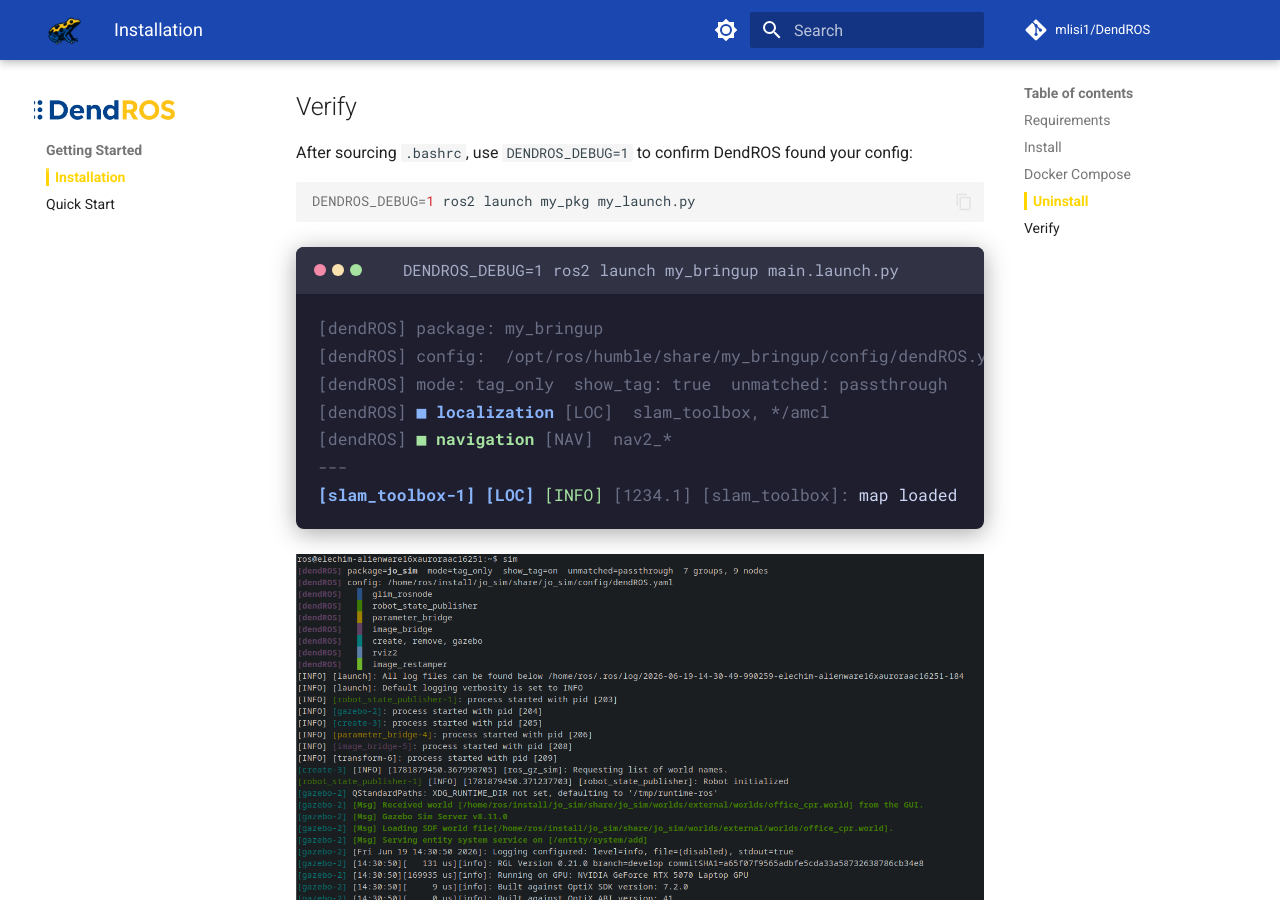
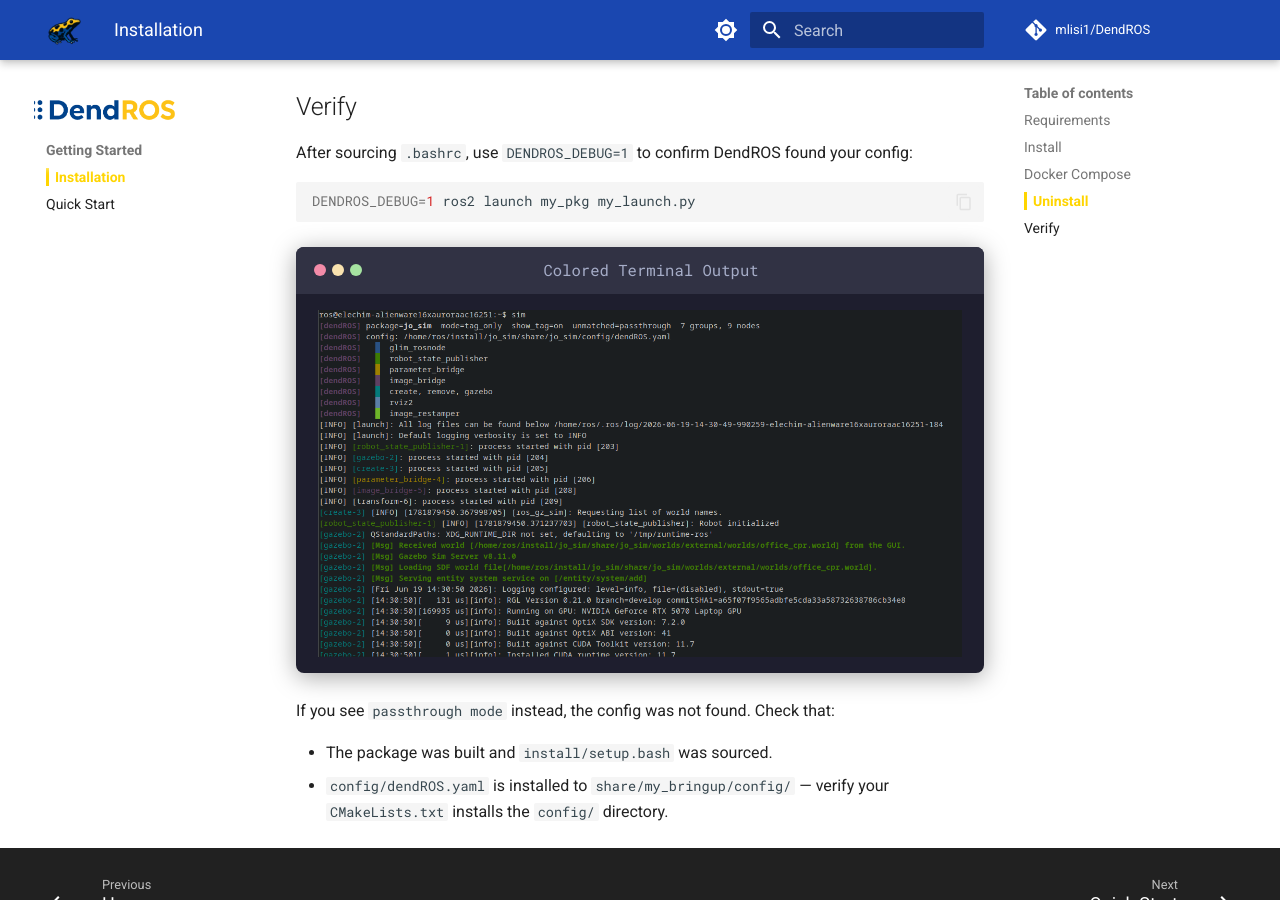
Before and after one commit to mlisi1/DendROS, an MkDocs documentation site: the page built from docs/installation.md, in a window 1280 px wide and 900 px high, scrolled down 1351 px. Built offline with MkDocs 1.6.1 and Material for MkDocs 9.7.7, drawn with Linux system fonts in a browser that asks for light colours; comment, search, counter and statistics services are not loaded.

```diff
--- a/docs/installation.md
+++ b/docs/installation.md
@@ -90,18 +90,14 @@ DENDROS_DEBUG=1 ros2 launch my_pkg my_launch.py
       <div class="term-dot term-dot-yellow"></div>
       <div class="term-dot term-dot-green"></div>
     </div>
-    <div class="term-title">DENDROS_DEBUG=1 ros2 launch my_bringup main.launch.py</div>
+    <div class="term-title">Colored Terminal Output</div>
   </div>
-  <div class="term-body"><span class="t-dim">[dendROS] package: my_bringup</span>
-<span class="t-dim">[dendROS] config:  /opt/ros/humble/share/my_bringup/config/dendROS.yaml</span>
-<span class="t-dim">[dendROS] mode: tag_only  show_tag: true  unmatched: passthrough</span>
-<span class="t-dim">[dendROS] </span><span class="t-blue">■ localization</span><span class="t-dim"> [LOC]  slam_toolbox, */amcl</span>
-<span class="t-dim">[dendROS] </span><span class="t-green">■ navigation</span><span class="t-dim"> [NAV]  nav2_*</span>
-<span class="t-dim">---</span>
-<span class="t-blue">[slam_toolbox-1]</span> <span class="t-blue t-badge">[LOC]</span> <span class="t-info">[INFO]</span> <span class="t-dim">[1234.1] [slam_toolbox]:</span> map loaded</div>
+  <div class="term-body-image">
+  <p align="center">
+<img src="../assets/images/screenshots/terminal_output.png" width="900" alt="Terminal Output"/>
+</p>
 </div>
-
-![Verify debug output](assets/images/screenshots/terminal_output.png)
+</div>
 
 If you see `passthrough mode` instead, the config was not found. Check that:
 
--- a/mkdocs.yml
+++ b/mkdocs.yml
@@ -76,6 +76,7 @@ nav:
     - Crash Alert: crash-alert.md
     - Traceback Highlighting: traceback-highlighting.md
     - ros2 node list: node-list.md
+    - ros2 node info: node-info.md
   - Tools:
     - dendros init: dendros-init.md
     - dendros config: global-config.md
```
Also changed, not shown: README.md (+6 -0 lines), docs/index.md (+5 -0 lines), docs/node-info.md (added, +91 -0 lines), docs/node-list.md (+0 -4 lines), docs/quickstart.md (+16 -1 lines), docs/reference.md (+1 -0 lines), docs/assets/images/screenshots/node_info.png (added).
